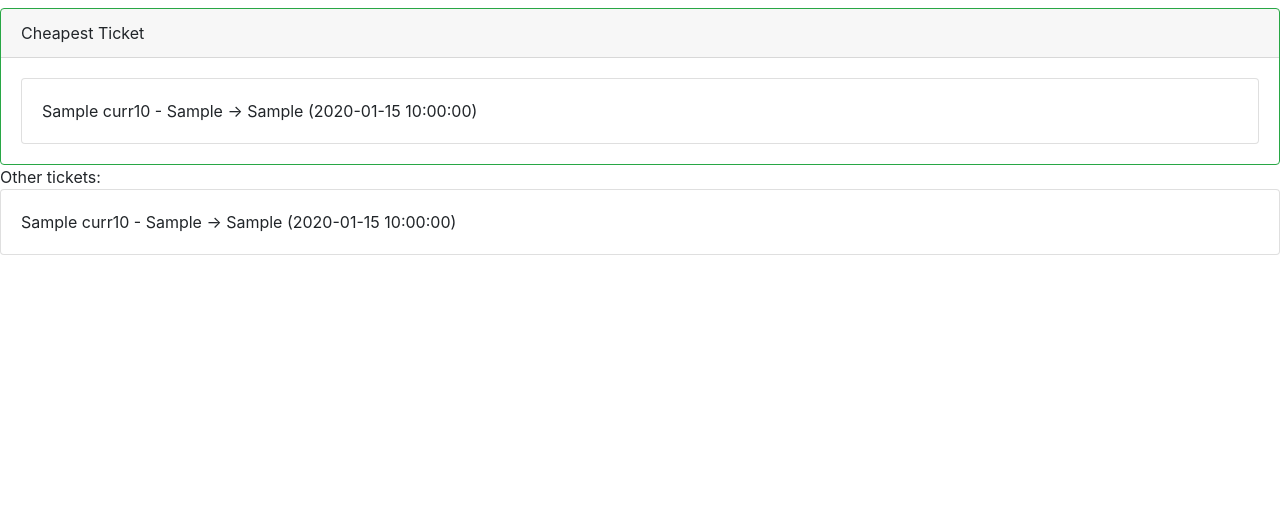
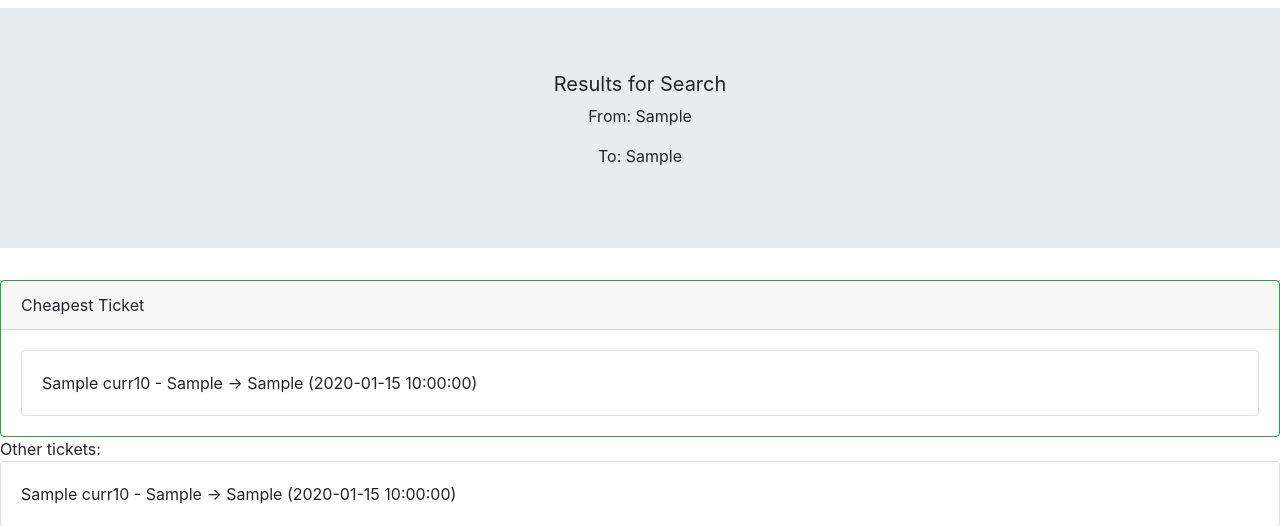
Before and after one commit to abhinavmodugula/FlightSearch, a Flask app: template application/templates/results.html in a window 1280 px wide. Shown: the part 64-590 px from the top of the page. Run offline with Flask 2, Linux system fonts and the light colour scheme; the template is opened without the code that fills it: most values are stand-ins (such as "Sample title", 1, 10 or a date in 2020); some libraries are stand-ins or nearby versions.

Commit message:
created basic results page

```diff
--- a/application/search.py
+++ b/application/search.py
@@ -100,6 +100,8 @@ def get_location_codes(scanner, input):
         codes.append(i["PlaceId"])
     return codes
 
+
+
 def string_to_date(str):
     return datetime.datetime.strptime(str, "%Y-%m-%d").date()
 
--- a/application/templates/results.html
+++ b/application/templates/results.html
@@ -4,6 +4,11 @@
     <br>
     <br>
     <br>
+        <div class="jumbotron jumbotron-fluid text-center">
+            <h1 class="lead"><b><huge>Results for Search</huge></b></h1>
+        <p>From: {{ s }}</p>
+        <p>To: {{ e }}</p>
+        </div>
 <div class="card border-success">
 <div class="card-header">
     <h>Cheapest Ticket</h>
```
Also changed, not shown: application/routes.py (+6 -3 lines), 1 other file.
